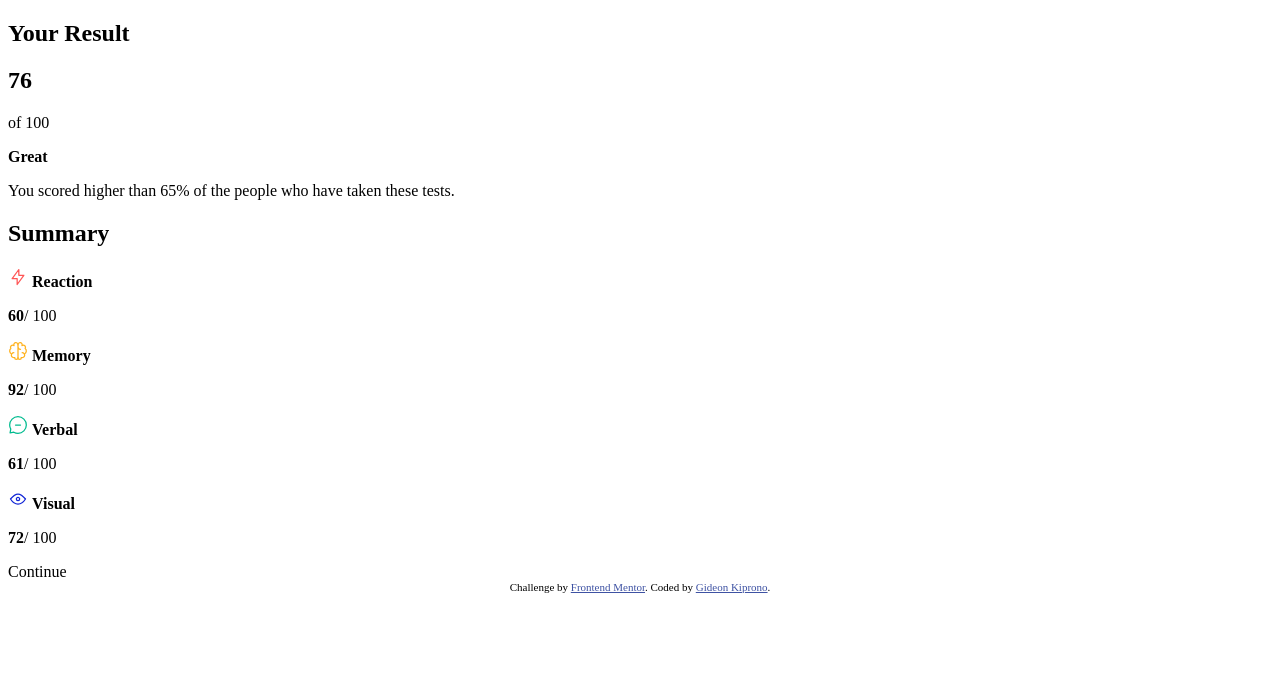
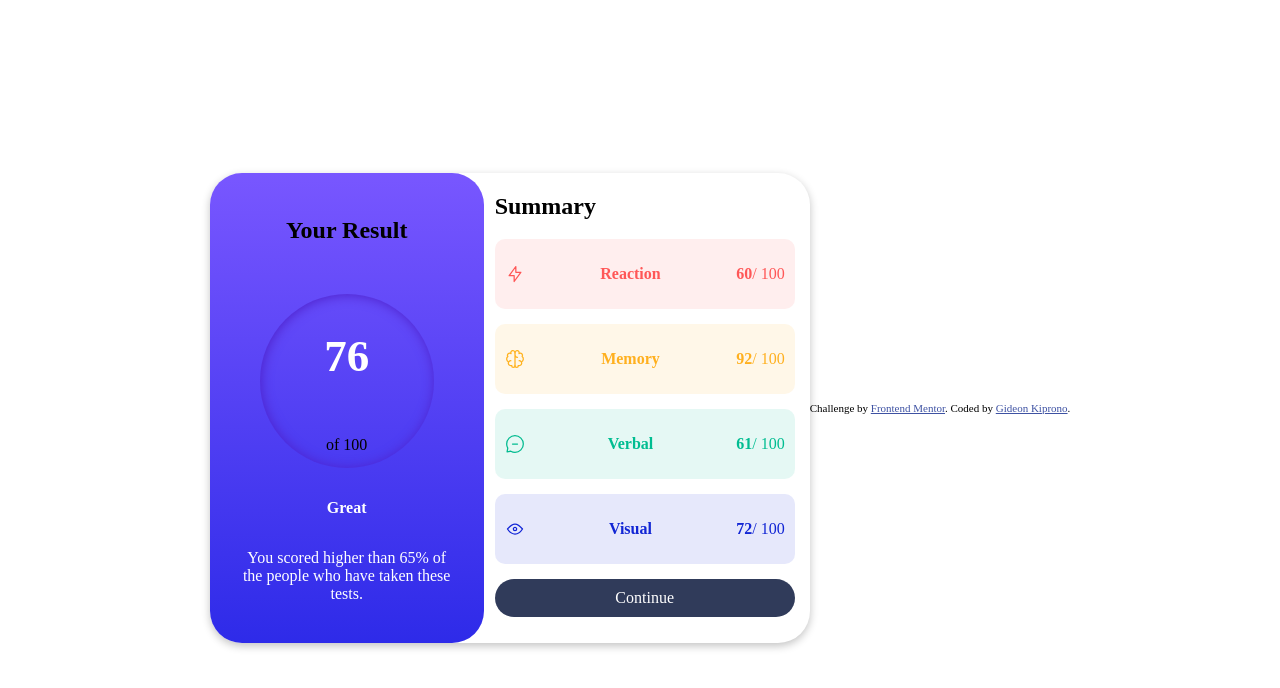
Before and after one commit to Gideon-Kiprono/Results-summary, a plain HTML site: page index.html in a window 1280 px wide. Drawn offline with Linux system fonts and the light colour scheme.

Commit message:
Initial Commit

```diff
--- a/index.css
+++ b/index.css
@@ -0,0 +1,112 @@
+
+body{
+
+    min-height: 100vh;
+    display: flex;
+    align-items: center;
+    justify-content: center;
+    background-color: var(hsl(221, 100%, 96%));
+}
+.card{
+    box-shadow: rgba(0, 0, 0, .24) 0px 3px 8px;
+    border-radius: 2rem;
+    width: 600px;
+    background-color: var(hsl(0, 0%, 100%));
+}
+.container{
+    display: flex;
+    justify-content: space-between;
+}
+.YourResult{
+    width: 35%;
+    padding: 1.5rem 2rem;
+    border-radius: 2rem;
+    background: linear-gradient(hsl(252, 100%, 67%), hsl(241, 81%, 54%));
+    text-align: center;
+    display: flex;
+    flex-direction: column;
+    align-items: center;
+    gap: 1rem;
+}
+.yourmark{
+    padding: 50px;
+    width: 74px;
+    height: 74px;
+    border-radius: 100%;
+    box-shadow: inset 1px 1px 12px 0px hsla(256, 72%, 46%, 1);
+    display: flex;
+    justify-content: center;
+    align-items: center;
+    flex-direction: column;
+    margin: 15px;
+}
+.bold-score{
+    color: white;
+    font-size: 45px;
+    font-weight: bold;
+}
+.comment{
+    color: white;
+    align-items: center;
+}
+.comment-txt{
+    color: white;
+    align-items: center;
+}
+.summary{
+    width: 50%;
+    padding-right: 15px;
+}
+.levels{
+    display: flex;
+    flex-direction: column;
+
+}
+.reaction{
+    display: flex;
+    justify-content: space-between;
+    background-color:   hsl(0, 100%, 67%,0.1);
+    color: hsl(0, 100%, 67%);
+    margin-bottom: 15px;
+    align-items: center;
+    padding: 10px;
+    border-radius: 10px;
+}
+.memory{
+    display: flex;
+    justify-content: space-between;
+    background-color:   hsl(39, 100%, 56%,0.1);
+    color: hsl(39, 100%, 56%);
+    margin-bottom: 15px;
+    align-items: center;
+    padding: 10px;
+    border-radius: 10px;
+}
+.Verbal{
+    display: flex;
+    justify-content: space-between;
+    background-color:   hsl(166, 100%, 37%,0.1);
+    color: hsl(166, 100%, 37%);
+    margin-bottom: 15px;
+    align-items: center;
+    padding: 10px;
+    border-radius: 10px;
+}
+.visual{
+    display: flex;
+    justify-content: space-between;
+    background-color:   hsl(234, 85%, 45%,0.1);
+    color: hsl(234, 85%, 45%);
+    margin-bottom: 15px;
+    align-items: center;
+    padding: 10px;
+    border-radius: 10px;
+}
+.cont{
+    background-color: hsl(224, 30%, 27%);
+    align-items: center;
+    border-radius: 30px;
+    text-align: center;
+    padding: 10px;
+    color: white;
+}
--- a/index.html
+++ b/index.html
@@ -8,6 +8,7 @@
   <link rel="stylesheet" href="index.css">
 
   <title>Frontend Mentor | Results summary component</title>
+  <link
 
   <!-- Feel free to remove these styles or customise in your own stylesheet 👍 -->
   <style>
@@ -21,32 +22,34 @@
       <section class="YourResult">
         <h2>Your Result</h2>
         <div class="yourmark">
-          <h1>76</h1>
-          <p>of 100</p>
+          <h1 class="bold-score">76</h1>
+          <p class="pale-score">of 100</p>
         </div>
-        <b>Great</b>
-        <p>You scored higher than 65% of the people who have taken these tests.</p>
+        <b class="comment">Great</b>
+        <p class="comment-txt">You scored higher than 65% of the people who have taken these tests.</p>
       </section>
       <section class="summary">
         <h2 class="title">Summary</h2>
         <div class="levels">
+        <div class="reaction">
           <img src="./assets/images/icon-reaction.svg" alt="reaction-icon">
           <b>Reaction</b>
           <p><b>60</b>/ 100</p>
         </div>
-        <div class="levels">
+        <div class="memory">
           <img src="./assets/images/icon-memory.svg" alt="Memory-icon">
           <b>Memory</b>
           <p><b>92</b>/ 100</p>
-        </div><div class="levels">
+        </div><div class="Verbal">
           <img src="./assets/images/icon-verbal.svg" alt="verbal-icon">
           <b>Verbal</b>
           <p><b>61</b>/ 100</p>
-        </div><div class="levels">
+        </div><div class="visual">
           <img src="./assets/images/icon-visual.svg" alt="visual-icon">
           <b>Visual</b>
           <p><b>72</b>/ 100</p>
         </div>
+      </div>
         <div class="cont">Continue</div>
       </section>
     </div>
```
